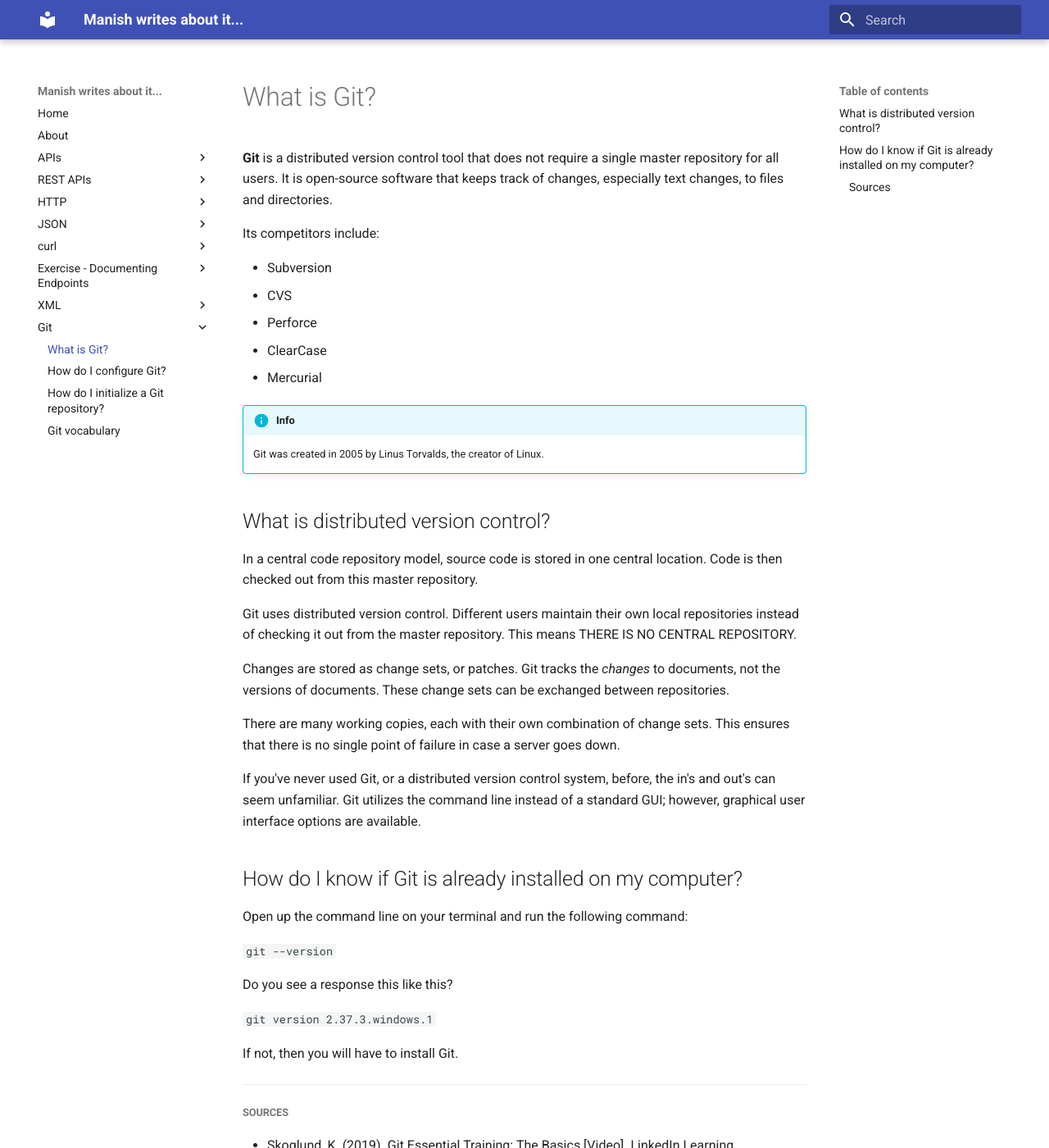
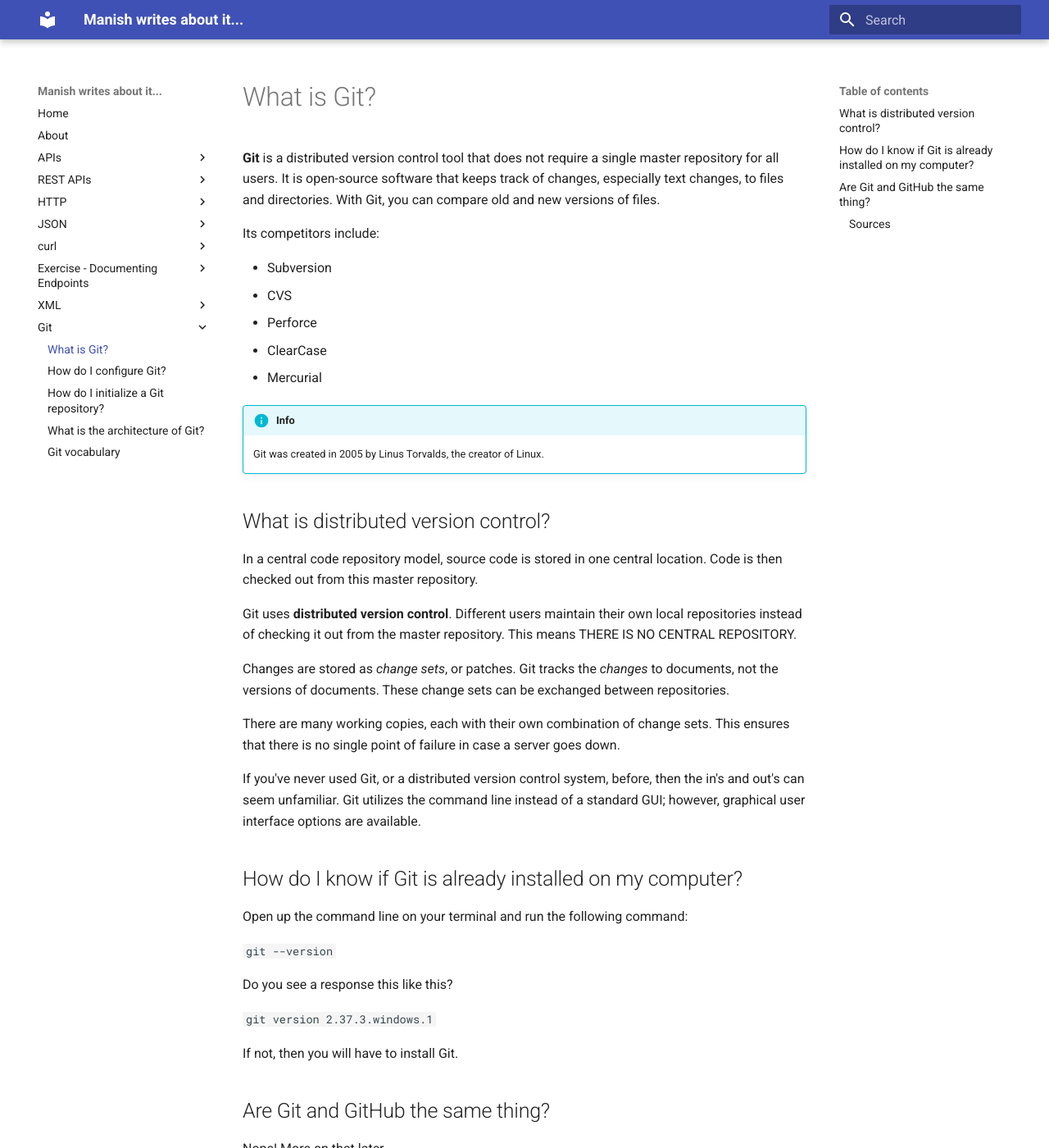
Before and after one commit to savvystrider/savvystrider.github.io, an MkDocs documentation site: the page built from docs/what-is-git.md, in a window 1280 px wide and 1400 px high. Shown: the whole window at 82% size. Built offline with MkDocs 1.6.1 and Material for MkDocs 9.7.7, drawn with Linux system fonts in a browser that asks for light colours.

```diff
--- a/docs/what-is-git.md
+++ b/docs/what-is-git.md
@@ -1,6 +1,6 @@
 # What is Git?
 
-**Git** is a distributed version control tool that does not require a single master repository for all users. It is open-source software that keeps track of changes, especially text changes, to files and directories.
+**Git** is a distributed version control tool that does not require a single master repository for all users. It is open-source software that keeps track of changes, especially text changes, to files and directories. With Git, you can compare old and new versions of files.
 
 Its competitors include:
 
@@ -17,13 +17,13 @@ Its competitors include:
 ## What is distributed version control?
 In a central code repository model, source code is stored in one central location. Code is then checked out from this master repository.
 
-Git uses distributed version control. Different users maintain their own local repositories instead of checking it out from the master repository. This means THERE IS NO CENTRAL REPOSITORY.
+Git uses **distributed version control**. Different users maintain their own local repositories instead of checking it out from the master repository. This means THERE IS NO CENTRAL REPOSITORY.
 
-Changes are stored as change sets, or patches. Git tracks the *changes* to documents, not the versions of documents. These change sets can be exchanged between repositories.
+Changes are stored as *change sets*, or patches. Git tracks the *changes* to documents, not the versions of documents. These change sets can be exchanged between repositories.
 
 There are many working copies, each with their own combination of change sets. This ensures that there is no single point of failure in case a server goes down.
 
-If you've never used Git, or a distributed version control system, before, the in's and out's can seem unfamiliar. Git utilizes the command line instead of a standard GUI; however, graphical user interface options are available.
+If you've never used Git, or a distributed version control system, before, then the in's and out's can seem unfamiliar. Git utilizes the command line instead of a standard GUI; however, graphical user interface options are available.
 
 ## How do I know if Git is already installed on my computer?
 Open up the command line on your terminal and run the following command:
@@ -36,8 +36,11 @@ Do you see a response this like this?
 
 If not, then you will have to install Git.
 
+## Are Git and GitHub the same thing?
+Nope! More on that later...
+
 ***
 
 ##### Sources
 - Skoglund, K. (2019). Git Essential Training: The Basics [Video]. LinkedIn Learning. https://www.linkedin.com/learning/git-essential-training-the-basics
-- [Pro Git](https://git-scm.com/)
+- [Pro Git](hhttps://git-scm.com/book/en/v2)
--- a/mkdocs.yml
+++ b/mkdocs.yml
@@ -52,6 +52,7 @@ nav:
         - 'What is Git?': 'what-is-git.md'
         - 'How do I configure Git?': 'how-to-configure-git.md'
         - 'How do I initialize a Git repository?': 'how-to-initialize-git-repository.md'
+        - 'What is the architecture of Git?': 'what-is-git-architecture.md'
         - 'Git vocabulary': 'git-vocabulary.md'
 theme: material
 markdown_extensions:
```
Also changed, not shown: docs/git-vocabulary.md (+1 -1 lines), docs/how-to-configure-git.md (+1 -1 lines), docs/how-to-initialize-git-repository.md (+1 -1 lines), docs/what-is-git-architecture.md (added, +17 -0 lines).
